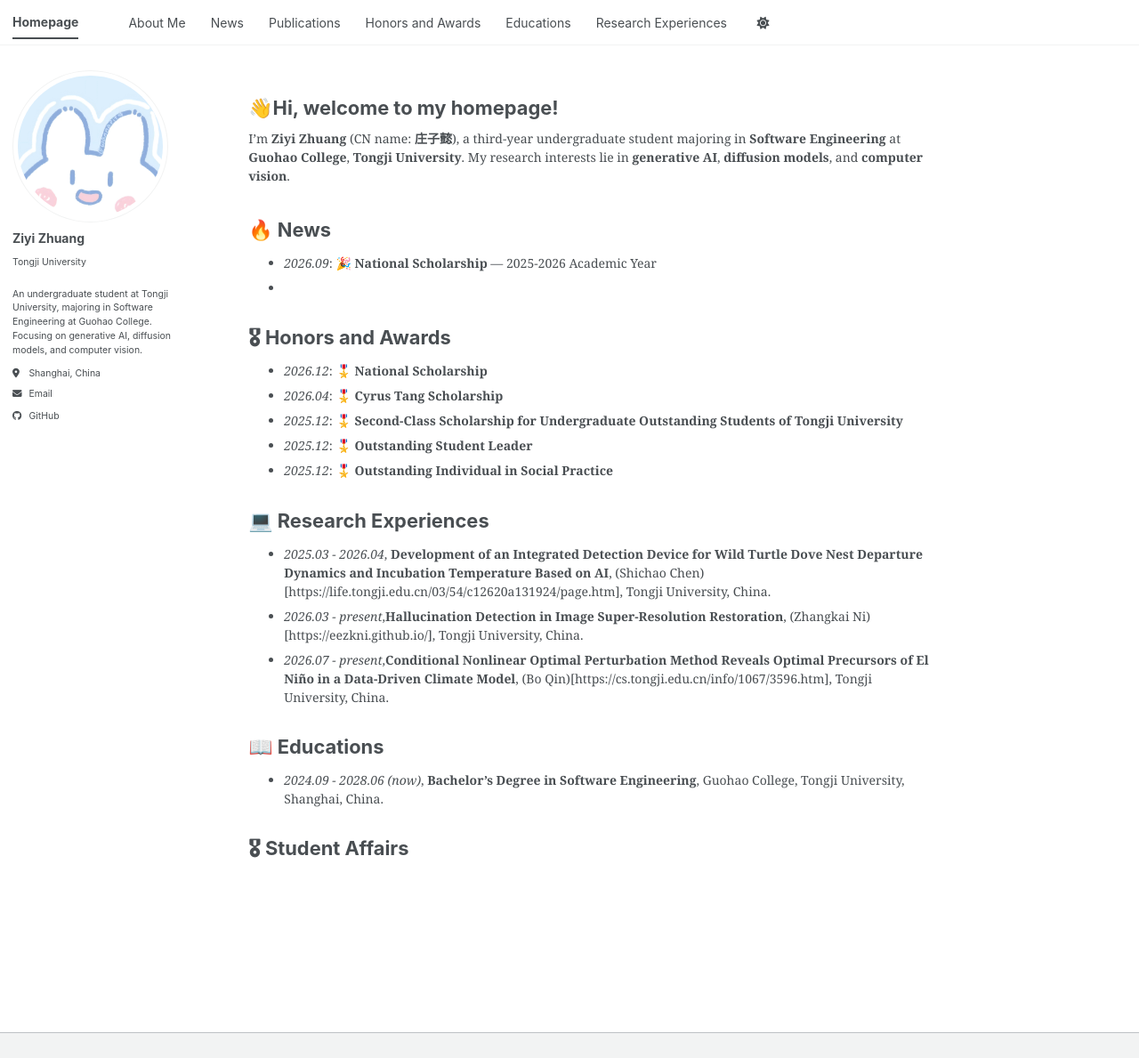
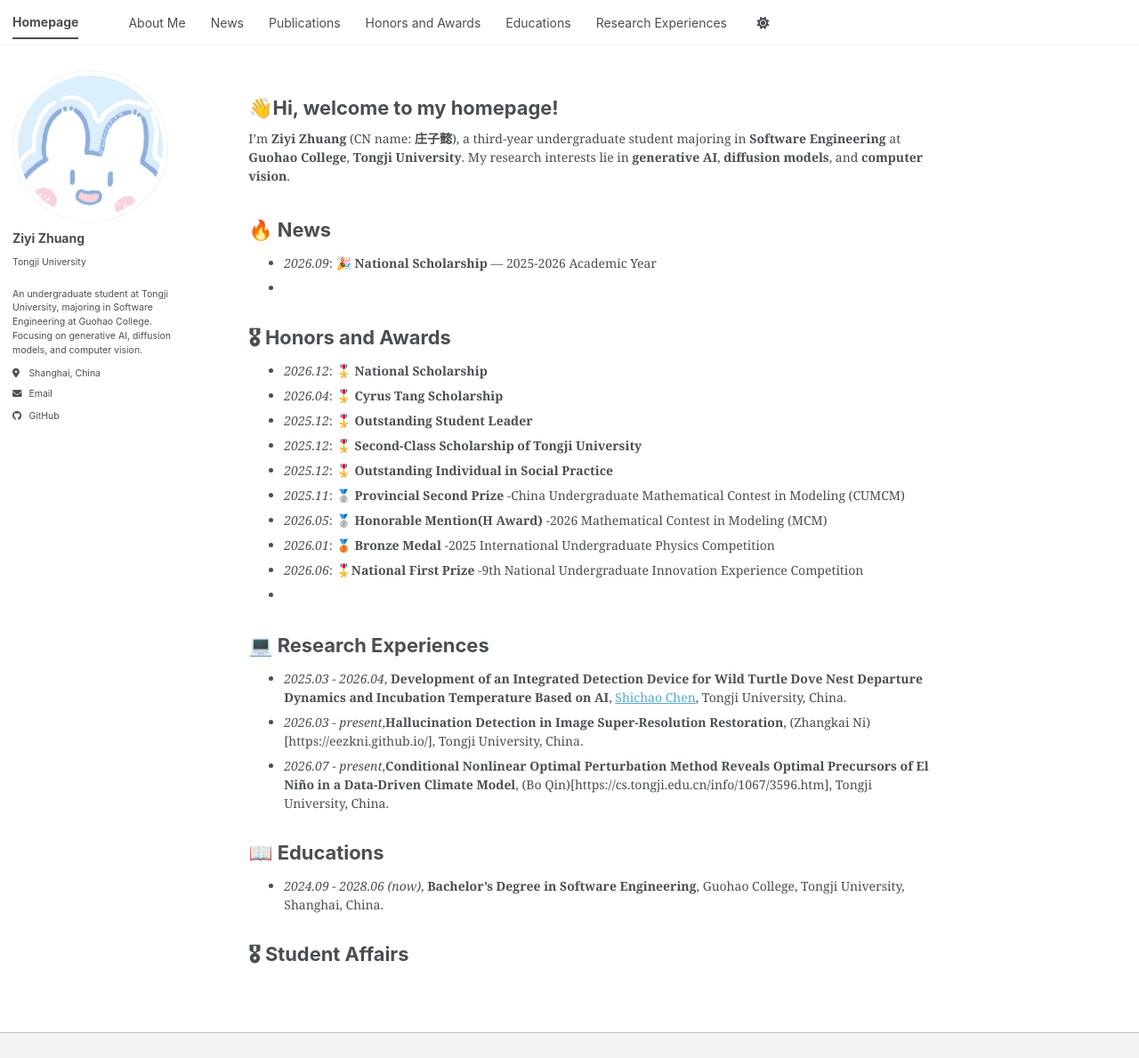
Before and after one commit to mathzhuang/mathzhuang.github.io, a Jekyll site: the page built from _pages/about.md, in a window 1280 px wide and 1189 px high. Shown: the whole window at 89% size. Built offline with Jekyll 4.4.1, drawn with Linux system fonts in a browser that asks for light colours; a style sheet for code colours, icons or effects is not loaded.

Commit message:
修改奖项

```diff
--- a/_pages/about.md
+++ b/_pages/about.md
@@ -56,16 +56,21 @@ I'm **Ziyi Zhuang** (CN name: **庄子懿**), a third-year undergraduate student
 <!-- TODO: List your honors and awards, newest first: -->
 - *2026.12*: 🎖️ **National Scholarship**
 - *2026.04*: 🎖️ **Cyrus Tang Scholarship**
-- *2025.12*: 🎖️ **Second-Class Scholarship for Undergraduate Outstanding Students of Tongji University**
 - *2025.12*: 🎖️ **Outstanding Student Leader**
+- *2025.12*: 🎖️ **Second-Class Scholarship of Tongji University**
 - *2025.12*: 🎖️ **Outstanding Individual in Social Practice**
+- *2025.11*: 🥈 **Provincial Second Prize** -China Undergraduate Mathematical Contest in Modeling (CUMCM)
+- *2026.05*: 🥈 **Honorable Mention(H Award)** -2026 Mathematical Contest in Modeling (MCM)
+- *2026.01*: 🥉 **Bronze Medal** -2025 International Undergraduate Physics Competition
+- *2026.06*: 🎖️**National First Prize** -9th National Undergraduate Innovation Experience Competition
+-
 
 <span class="anchor" id="research-experiences"></span>
 
 # 💻 Research Experiences
 
 <!-- TODO: List your research experiences, newest first: -->
-- *2025.03 - 2026.04*, **Development of an Integrated Detection Device for Wild Turtle Dove Nest Departure Dynamics and Incubation Temperature Based on AI**, (Shichao Chen)[https://life.tongji.edu.cn/03/54/c12620a131924/page.htm], Tongji University, China.
+- *2025.03 - 2026.04*, **Development of an Integrated Detection Device for Wild Turtle Dove Nest Departure Dynamics and Incubation Temperature Based on AI**, [Shichao Chen](https://life.tongji.edu.cn/03/54/c12620a131924/page.htm), Tongji University, China.
 - *2026.03 - present*,**Hallucination Detection in Image Super-Resolution Restoration**, (Zhangkai Ni)[https://eezkni.github.io/], Tongji University, China.
 - *2026.07 - present*,**Conditional Nonlinear Optimal Perturbation Method Reveals Optimal Precursors of El Niño in a Data-Driven Climate Model**, (Bo Qin)[https://cs.tongji.edu.cn/info/1067/3596.htm], Tongji University, China.
 
```
